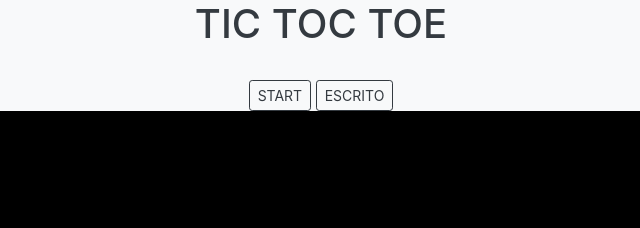
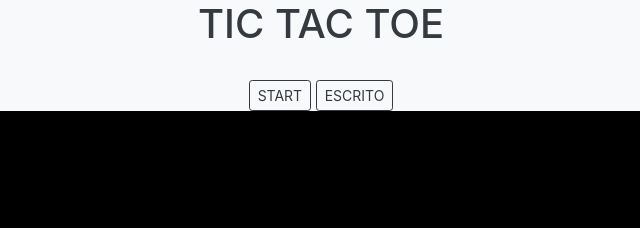
Before and after one commit to dftv/TicTacToe_JavaScript, a plain HTML site: page index.html in a window 1280 px wide. Shown: the top 228 px of the page, 319-959 px from the left. Drawn offline with Linux system fonts and the light colour scheme.

Commit message:
Update index.html

```diff
--- a/index.html
+++ b/index.html
@@ -13,7 +13,7 @@
         <div class="container-fluid">
             <div class="row">
                 <div class="col-12 text-dark bg-light text-center">
-                    <h1>TIC TOC TOE</h1> <br>
+                    <h1>TIC TAC TOE</h1> <br>
                     <button type="button" class="btn btn-outline-dark btn-sm" onclick="start()">START</button>
                     <button type="button" class="btn btn-outline-dark btn-sm" id="type" onclick="tipo()">ESCRITO</button> <br>
                     <div id="vez"></div>
```
